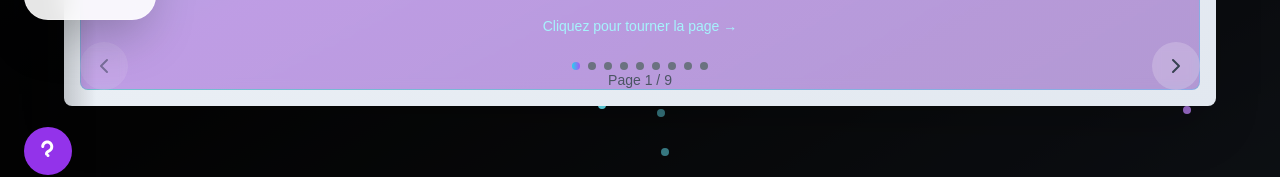
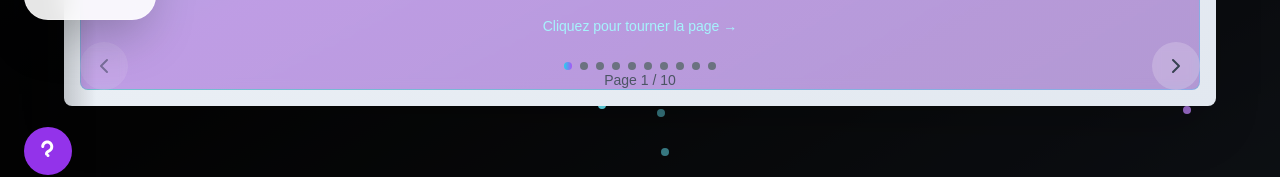
Before and after one commit to GargantuaArgell/Portfolio_React, a React (Vite) app: page / in a window 1280 px wide. Both pictures are taken after a click on the element "Projet". Shown: the part 601-778 px from the top of the page. Built offline with nearby package versions, Linux system fonts and the light colour scheme; a web font is replaced by a local one.

Commit message:
Add PhareAway project: French heritage promotion with React/NextJS stack (team of 6)

```diff
--- a/src/components/ProjectBook.jsx
+++ b/src/components/ProjectBook.jsx
@@ -62,6 +62,14 @@ const ProjectBook = ({ onNavigate }) => {
       technologies: ["Wazuh", "PostgreSQL", "PmWiki", "Zabbix", "Apache2"],
       description: "Durant ma deuxième année d'étude nous avions eu un projet de création et mise en place d'une infrastructure réseau. Lors de ce projet, j'ai eu l'occasion de pouvoir créer de zéro avec mes camarades un réseau complet avec de nombreux services (DNS, DHCP, PostgreSQL, Wiki) ainsi qu'une supervision du réseau (Zabbix, Wazuh).",
       teamSize: 5
+    },
+    {
+      id: 8,
+      title: "PhareAway",
+      image: "/images/phareaway.png",
+      technologies: ["TailwindCSS", "React", "SQLite", "NextJS", "Gestion de Projet", "Leadership", "Norme ISO"],
+      description: "Pour nous permettre de mettre en pratique les connaissances apportées tout au long de notre deuxième année, nous avons formé des groupes de 6 personnes pour réaliser un projet pour promouvoir le patrimoine français. Ce projet nous a permis de développer nos compétences en gestion d'équipe et d'appliquer les normes ISO dans un contexte de développement web moderne.",
+      teamSize: 6
     }
   ]
 
```
